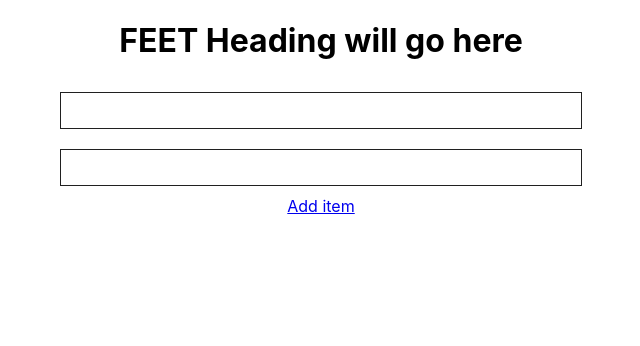
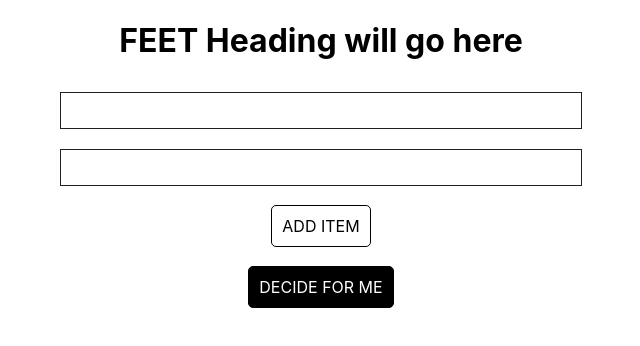
Before and after one commit to naominext/feet, a React (Create React App) app: page / in a window 1280 px wide. Shown: the top 346 px of the page, without its empty margins (319-959 px from the left). Built offline with nearby package versions, Linux system fonts and the light colour scheme.

Commit message:
Added submit button with decision logic

```diff
--- a/src/Components/App/App.js
+++ b/src/Components/App/App.js
@@ -17,6 +17,7 @@ class App extends React.Component {
           value: '',
         }
       ],
+      winner: {},
     };
 
     this.submitForm = this.submitForm.bind(this);
@@ -57,14 +58,20 @@ class App extends React.Component {
   }
 
   submitForm() {
-
+    let inputs = this.state.inputs;
+    let winner = Math.floor(Math.random() * inputs.length);
+    console.log(winner);
+    this.setState({
+      formSubmitted: true,
+      winner: inputs[winner],
+    })
   }
 
   render() {
     return (
       <div className="App">
         <h1>FEET Heading will go here</h1>
-        < Form inputs={this.state.inputs} onInputChange={this.updateInput} onAddInput={this.addInput} onRemoveInput={this.removeInput} />
+        < Form inputs={this.state.inputs} onInputChange={this.updateInput} onAddInput={this.addInput} onRemoveInput={this.removeInput} onSubmit={this.submitForm} />
       </div>
     )
   }
--- a/src/Components/Form/Form.css
+++ b/src/Components/Form/Form.css
@@ -4,6 +4,32 @@ form {
     align-items: center;
 }
 
+form a {
+    margin: 10px;
+    padding: 10px;
+    border: 1px solid black;
+    border-radius: 5px;
+    text-decoration: none;
+    text-transform: uppercase;
+}
+
+.add-remove {
+    margin: 20px 0;
+}
+
 .add-remove a {
-    margin: 10px;
+    color: black;
 }
+
+.add-remove a:hover {
+    background-color: #f1f1f1;
+}
+
+#submit {
+    background-color: black;
+    color: white;
+}
+
+#submit:hover {
+    background-color: #404040;
+}
--- a/src/Components/Form/Form.js
+++ b/src/Components/Form/Form.js
@@ -7,6 +7,7 @@ class Form extends React.Component {
         super(props);
         this.handleAddInput = this.handleAddInput.bind(this);
         this.handleRemoveInput = this.handleRemoveInput.bind(this);
+        this.handleSubmit = this.handleSubmit.bind(this);
     }
 
     handleAddInput() {
@@ -15,6 +16,10 @@ class Form extends React.Component {
 
     handleRemoveInput() {
         this.props.onRemoveInput();
+    }
+
+    handleSubmit() {
+        this.props.onSubmit();
     }
 
     render() {
@@ -31,6 +36,7 @@ class Form extends React.Component {
                     <a href="#" onClick={this.handleAddInput} >Add item</a>
                     <a style={{ display: this.props.inputs.length > 2 ? 'inline' : 'none' }} href="#" onClick={this.handleRemoveInput} >Remove item</a>
                 </div>
+                <a id="submit" href="#" onClick={this.handleSubmit}>Decide for me</a>
             </form>
         )
     }
```
